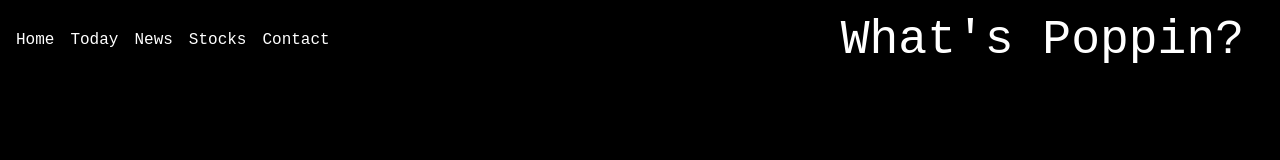
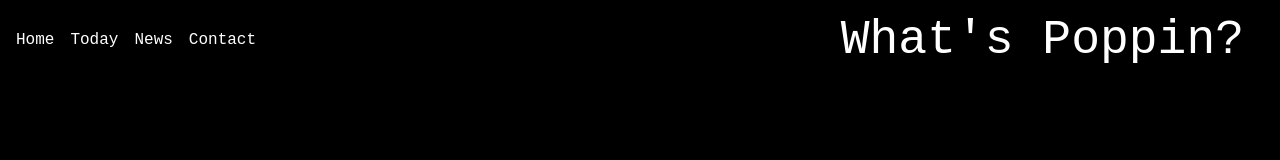
Before and after one commit to gmccannon/ISPProject, a Next.js app: page / in a window 1280 px wide. Shown: the top 160 px of the page. Built offline with nearby package versions, Linux system fonts and the light colour scheme.

Commit message:
Delete stocks

```diff
--- a/app/layout.tsx
+++ b/app/layout.tsx
@@ -23,7 +23,7 @@ export default function RootLayout({
           <Link href="/"> Home </Link>
           <Link href="/news_today"> Today </Link>
           <Link href="/news"> News </Link>
-          <Link href="/stocks"> Stocks </Link>
+          {/* <Link href="/stocks"> Stocks </Link> */}
           <Link href="/contact"> Contact </Link>
         </div>
         <div className="flex-1 flex justify-end pr-5 font-courier">
```
